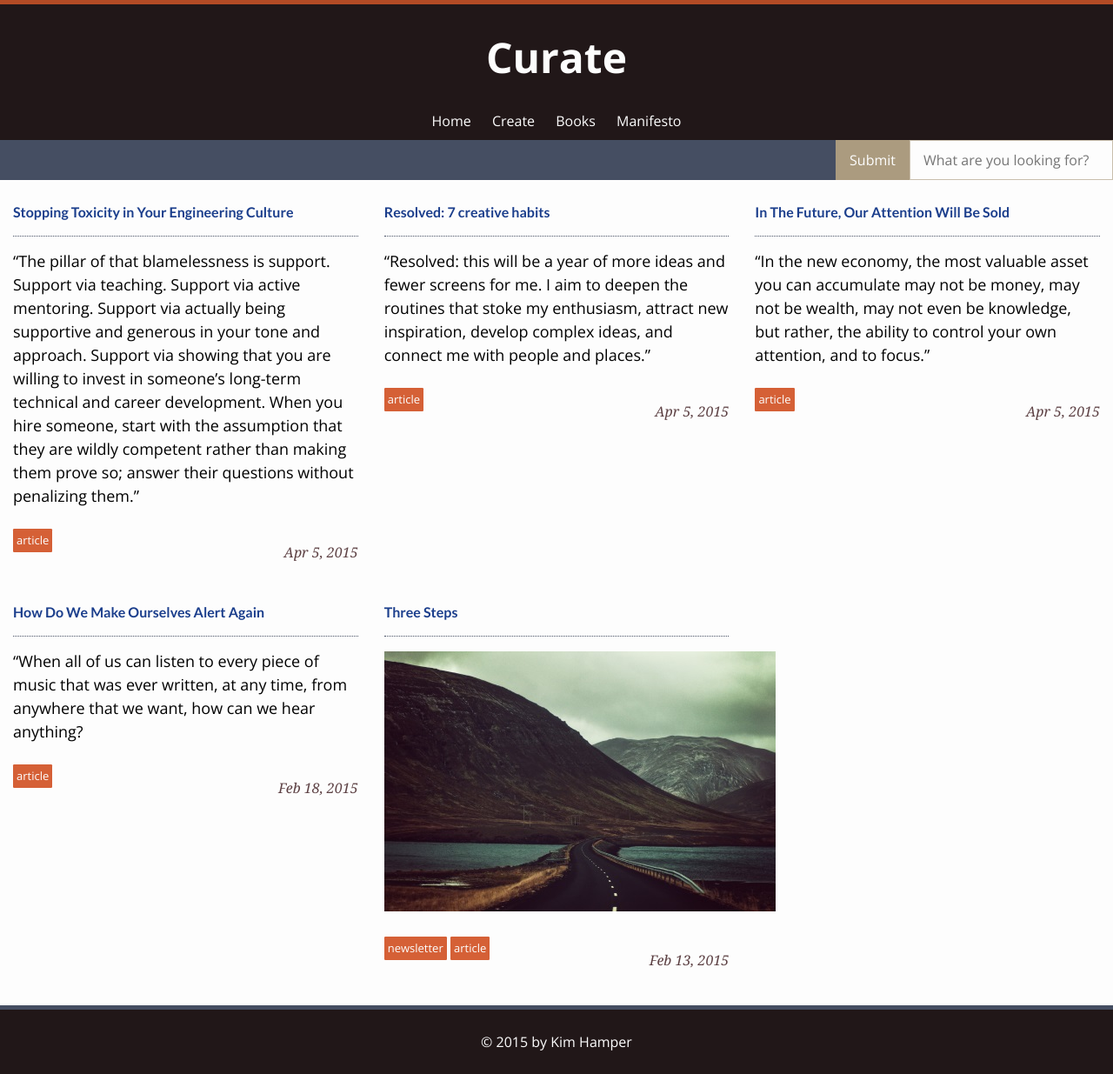
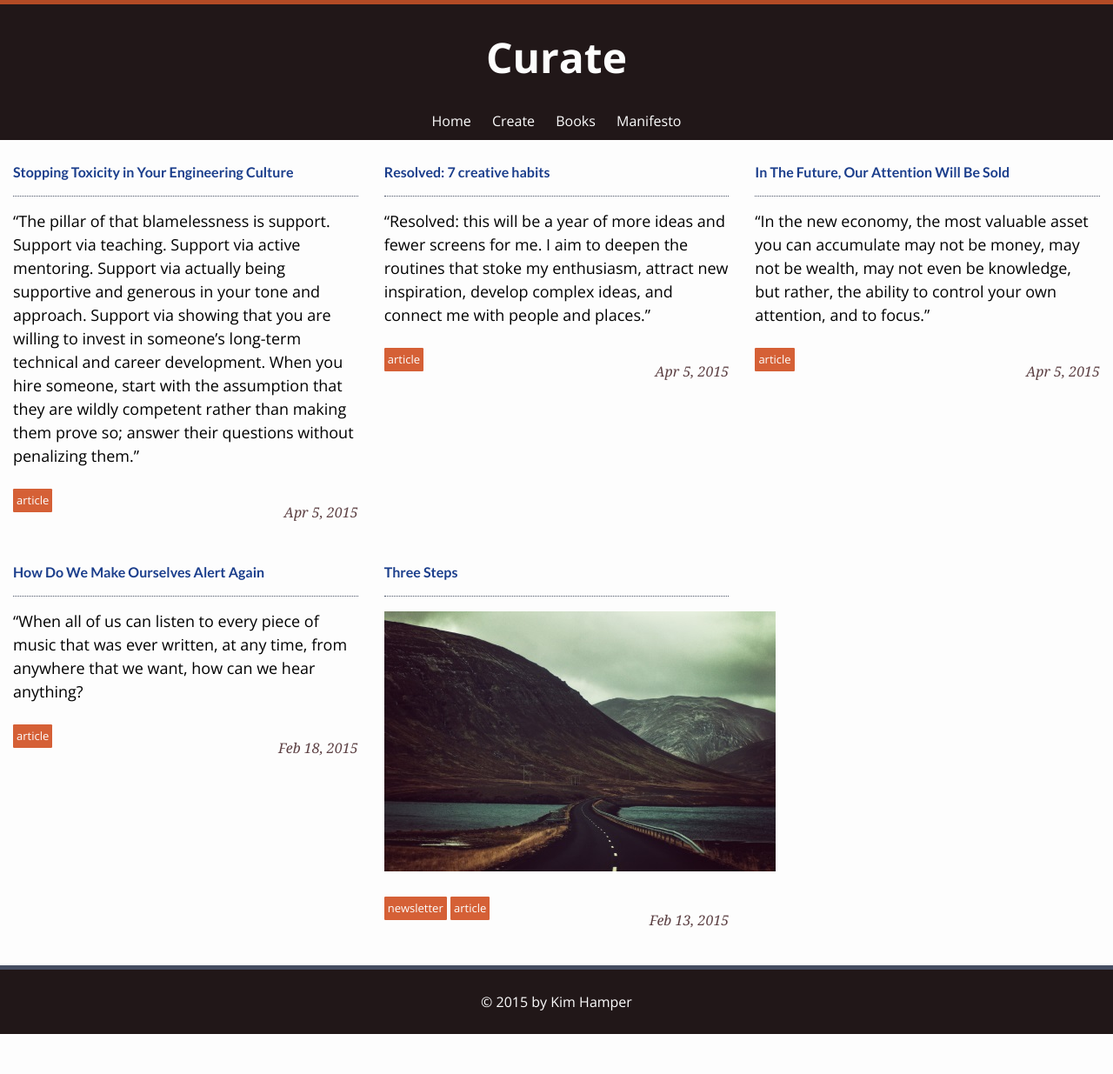
Before and after one commit to kalongthewires/curate, a Jekyll site: the page built from index.html, in a window 1280 px wide. Shown: the whole page at 87% size. Built offline with Jekyll 4.4.1, drawn with Linux system fonts in a browser that asks for light colours; nearby versions of some CDN libraries; the list of posts is cut into pages by our own code; after the commit the page ends 1189 px from its top, so only the background shows below that.

Commit message:
Remove search bar

```diff
--- a/_includes/header.html
+++ b/_includes/header.html
@@ -14,12 +14,5 @@
             </ul>
         </nav>
 
-        <div class="search row">
-            <div class="search__container">
-                <input class="search__button" type="submit" name="Search">
-                <input class="search__input" type="text" placeholder="What are you looking for?">
-            </div>
-        </div>
-
     </header>
 </div>
--- a/_sass/_header.scss
+++ b/_sass/_header.scss
@@ -15,33 +15,6 @@
 
     a {
         color: $color-base-light;
-    }
-}
-
-.search {
-    background-color: $color-accent-medium;
-
-    &__container {
-        float: right;
-    }
-
-    &__button,
-    &__input {
-        float: left;
-    }
-
-    &__button {
-        background-color: lighten($color-accent-light, 10%);
-        border: 1px solid lighten($color-accent-light, 10%);
-        color: $color-base-light;
-        cursor: pointer;
-        padding: $default-spacing-medium $default-spacing-large;
-    }
-
-    &__input {
-        background-color: $color-base-light;
-        border: 1px solid lighten($color-accent-light, 25%);
-        padding: $default-spacing-medium $default-spacing-large;
     }
 }
 
```
